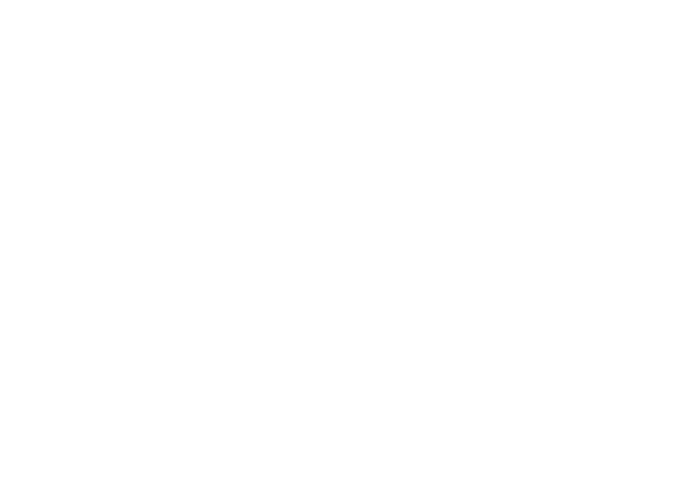
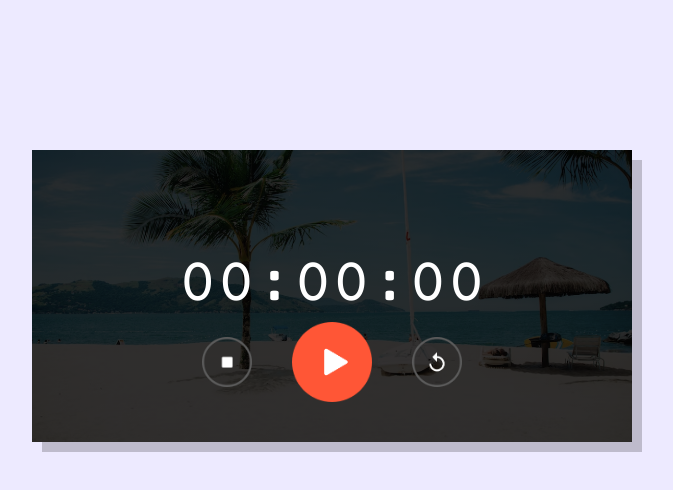
Before and after one commit to YashrajKamble/Stop-Watch-Using-JavaScript, a plain HTML site: page index.html in a window 1280 px wide. Shown: the whole page, without its empty margins (308-981 px from the left). Drawn offline with nearby package versions, Linux system fonts and the light colour scheme; a web font is replaced by a local one.

Commit message:
html ,css done

```diff
--- a/index.html
+++ b/index.html
@@ -10,13 +10,18 @@
     <link rel="stylesheet" href="responsive.css">
     <link rel="preconnect" href="https://fonts.googleapis.com">
     <link rel="preconnect" href="https://fonts.gstatic.com" crossorigin>
-    <link
-        href="https://fonts.googleapis.com/css2?family=Playfair+Display:ital,wght@0,400..900;1,400..900&family=Poppins:ital,wght@0,100;0,200;0,300;0,400;0,500;0,600;0,700;0,800;0,900;1,100;1,200;1,300;1,400;1,500;1,600;1,700;1,800;1,900&family=Roboto:ital,wght@0,100;0,300;0,400;0,500;0,700;0,900;1,100;1,300;1,400;1,500;1,700;1,900&family=Ubuntu:ital,wght@0,300;0,400;0,500;0,700;1,300;1,400;1,500;1,700&family=Varela+Round&display=swap"
+    <link href="https://fonts.googleapis.com/css2?family=Courier+Prime:ital,wght@0,400;0,700;1,400;1,700&display=swap"
         rel="stylesheet">
-</head>
 
 <body>
-
+    <div class="stopwatch">
+        <h1 id="displayTime">00:00:00</h1>
+        <div class="buttons">
+            <img src="/images/stop.png" alt="stop">
+            <img src="/images/start.png" alt="start">
+            <img src="/images/reset.png" alt="reset">
+        </div>
+    </div>
 
     <script src="script.js"></script>
 </body>
--- a/style.css
+++ b/style.css
@@ -1,6 +1,43 @@
 * {
   margin: 0;
   padding: 0;
-  box-sizing: border-box;
-  font-family: "Poppins", sans-serif;
+  /* box-sizing: border-box; */
+  font-family: "Courier Prime", monospace;
 }
+body {
+  background: #edeaff;
+}
+
+.stopwatch {
+  width: 90%;
+  max-width: 600px;
+  background-image: linear-gradient(rgba(0, 0, 0, 0.8), rgba(0, 0, 0, 0.8)),
+    url(/images/background.png);
+  background-size: cover;
+  background-position: center;
+  padding: 40px 0;
+  text-align: center;
+  color: #fff;
+  margin: 150px auto 0;
+  box-shadow: 010px 10px rgba(0, 0, 0, 0.2);
+}
+
+.stopwatch h1 {
+  margin-top: 60px;
+  font-size: 64px;
+  font-weight: 300;
+}
+.buttons {
+  display: flex;
+  align-items: center;
+  justify-content: center;
+}
+
+.buttons img {
+  width: 50px;
+  margin: 0 20px;
+  cursor: pointer;
+}
+.buttons img:nth-child(2) {
+  width: 80px;
+}
```
